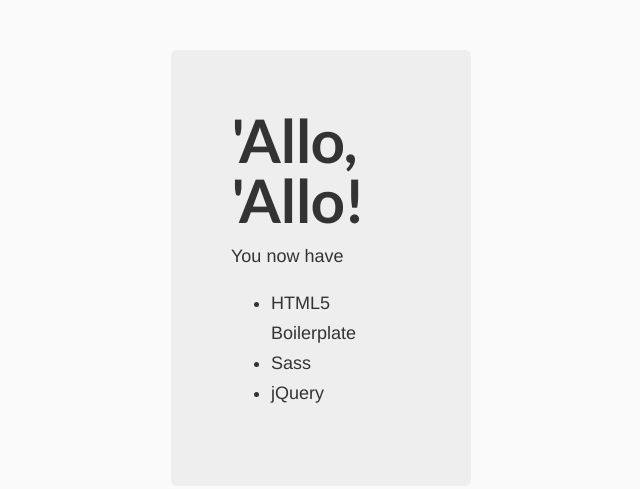
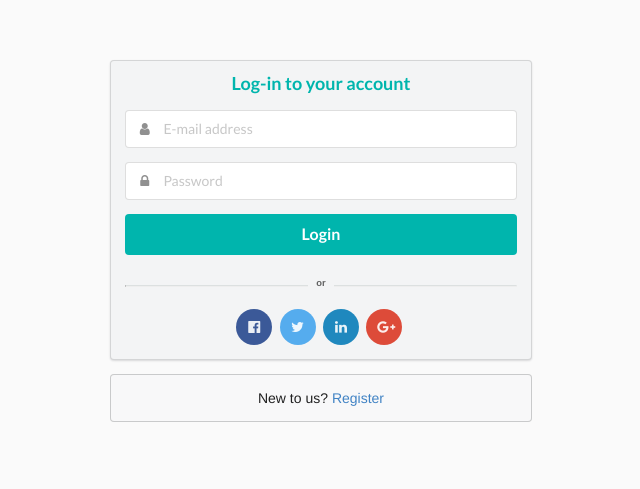
Before and after one commit to Nikita-schetko/mediator-com, a website: page app/index.html in a window 1280 px wide. Shown: the whole page, without its empty margins (319-959 px from the left). Drawn offline with nearby package versions, Linux system fonts and the light colour scheme; files that its build step writes are made by us from their sources.

Commit message:
Login screen

```diff
--- a/app/index.html
+++ b/app/index.html
@@ -1,5 +1,6 @@
 <!doctype html>
 <html lang="">
+
 <head>
   <meta charset="utf-8">
   <meta name="description" content="">
@@ -19,29 +20,78 @@
   <!-- endbuild -->
 
 </head>
+
 <body>
   <!--[if IE]>
       <p class="browserupgrade">You are using an <strong>outdated</strong> browser. Please <a href="http://browsehappy.com/">upgrade your browser</a> to improve your experience.</p>
     <![endif]-->
 
   <div class="hero-unit">
-      <h1>'Allo, 'Allo!</h1>
-      <p>You now have</p>
-      <ul>
-        <li>HTML5 Boilerplate</li>
-        <li>Sass</li>
-        <li>jQuery</li>
-      </ul>
+    <div class="ui middle aligned center aligned grid">
+      <div class="column">
+        <form action="#" method="get" class="ui large form">
+          <div class="ui  secondary  segment">
+        <h3 class="ui teal  image header">
+          <div class="content">
+            Log-in to your account
+          </div>
+        </h3>
+            <div class="field">
+              <div class="ui left icon input">
+                <i class="user icon"></i>
+                <input type="text" name="email" placeholder="E-mail address">
+              </div>
+            </div>
+            <div class="field">
+              <div class="ui left icon input">
+                <i class="lock icon"></i>
+                <input type="password" name="password" placeholder="Password">
+              </div>
+            </div>
+            <div class="ui fluid large teal submit button">Login</div>
+            <div class="signup-or-separator"> <h6 class="text">or</h6> <hr> </div>
+            <div class="field">
+              <button class="ui circular facebook icon button">
+              <i class="facebook icon"></i>
+              </button>
+              <button class="ui circular twitter icon button">
+                <i class="twitter icon"></i>
+              </button>
+              <button class="ui circular linkedin icon button">
+                <i class="linkedin icon"></i>
+              </button>
+              <button class="ui circular google plus icon button">
+                <i class="google plus icon"></i>
+              </button>
+            </div>
+            <!--<div class="field"><div class="ui fluid large facebook submit button"> <i class="facebook icon"></i> Facebook </div></div >
+            <div class="field"><div class="ui fluid large google plus submit button"> <i class="google icon"></i> Google </div></div >
+            <div class="field"><div class="ui fluid large twitter submit button"> <i class="twitter icon"></i> Twitter </div></div >-->
+
+
+          </div>
+
+          <div class="ui error message"></div>
+
+        </form>
+
+        <div class="ui message">
+          New to us? <a href="#">Register</a>
+        </div>
+      </div>
+    </div>
   </div>
 
   <!-- Google Analytics: change UA-XXXXX-X to be your site's ID. -->
   <script>
-      (function(b,o,i,l,e,r){b.GoogleAnalyticsObject=l;b[l]||(b[l]=
-      function(){(b[l].q=b[l].q||[]).push(arguments)});b[l].l=+new Date;
-      e=o.createElement(i);r=o.getElementsByTagName(i)[0];
-      e.src='https://www.google-analytics.com/analytics.js';
-      r.parentNode.insertBefore(e,r)}(window,document,'script','ga'));
-      ga('create','UA-XXXXX-X');ga('send','pageview');
+    (function (b, o, i, l, e, r) {
+    b.GoogleAnalyticsObject = l; b[l] || (b[l] =
+      function () { (b[l].q = b[l].q || []).push(arguments) }); b[l].l = +new Date;
+      e = o.createElement(i); r = o.getElementsByTagName(i)[0];
+      e.src = 'https://www.google-analytics.com/analytics.js';
+      r.parentNode.insertBefore(e, r)
+    }(window, document, 'script', 'ga'));
+    ga('create', 'UA-XXXXX-X'); ga('send', 'pageview');
   </script>
 
   <!-- build:js scripts/vendor.js -->
@@ -55,4 +105,5 @@
   <!-- endbuild -->
   <script src="semantic/semantic.js"></script>
 </body>
+
 </html>
--- a/app/styles/main.scss
+++ b/app/styles/main.scss
@@ -15,17 +15,42 @@
 }
 
 .hero-unit {
-  margin: 50px auto 0 auto;
-  width: 300px;
-  font-size: 18px;
-  font-weight: 200;
-  line-height: 30px;
-  background-color: #eee;
+  // margin: 50px auto 0 auto;
+  // width: 480px;
+  // font-size: 18px;
+  // font-weight: 200;
+  // line-height: 30px;
+  // background-color: #eee;
   border-radius: 6px;
   padding: 60px;
+  height: 100%;
   h1 {
     font-size: 60px;
     line-height: 1;
     letter-spacing: -1px;
   }
 }
+
+  .column {
+    max-width: 450px;
+  }
+
+
+  .signup-or-separator {
+    position: relative;
+    height: 34px;
+    margin-top: 10px;
+    margin-bottom: 10px;
+    text-align: center;
+    background: 0 0;
+    hr {
+      margin: -16px auto 10px;
+      border-top: 1px solid #dce0e0
+    }
+    .text {
+      display: inline-block;
+      padding: 8px;
+      margin: 0;
+      background-color: #f3f4f5
+    }
+  }
--- a/gulpfile.js
+++ b/gulpfile.js
@@ -100,9 +100,10 @@
 
 
 gulp.task('clean', del.bind(null, ['.tmp', 'dist']));
+gulp.task('clean-tmp', del.bind(null, ['.tmp']));
 
 gulp.task('serve', () => {
-  runSequence(['clean', 'wiredep'], ['styles', 'scripts', 'fonts'], () => {
+  runSequence(['clean-tmp', 'wiredep'], ['styles', 'scripts', 'fonts'], () => {
     browserSync.init({
       notify: false,
       port: 9000,
```
Also changed, not shown: dist/index.html. Lines whose indentation alone changed are shown as unchanged.
